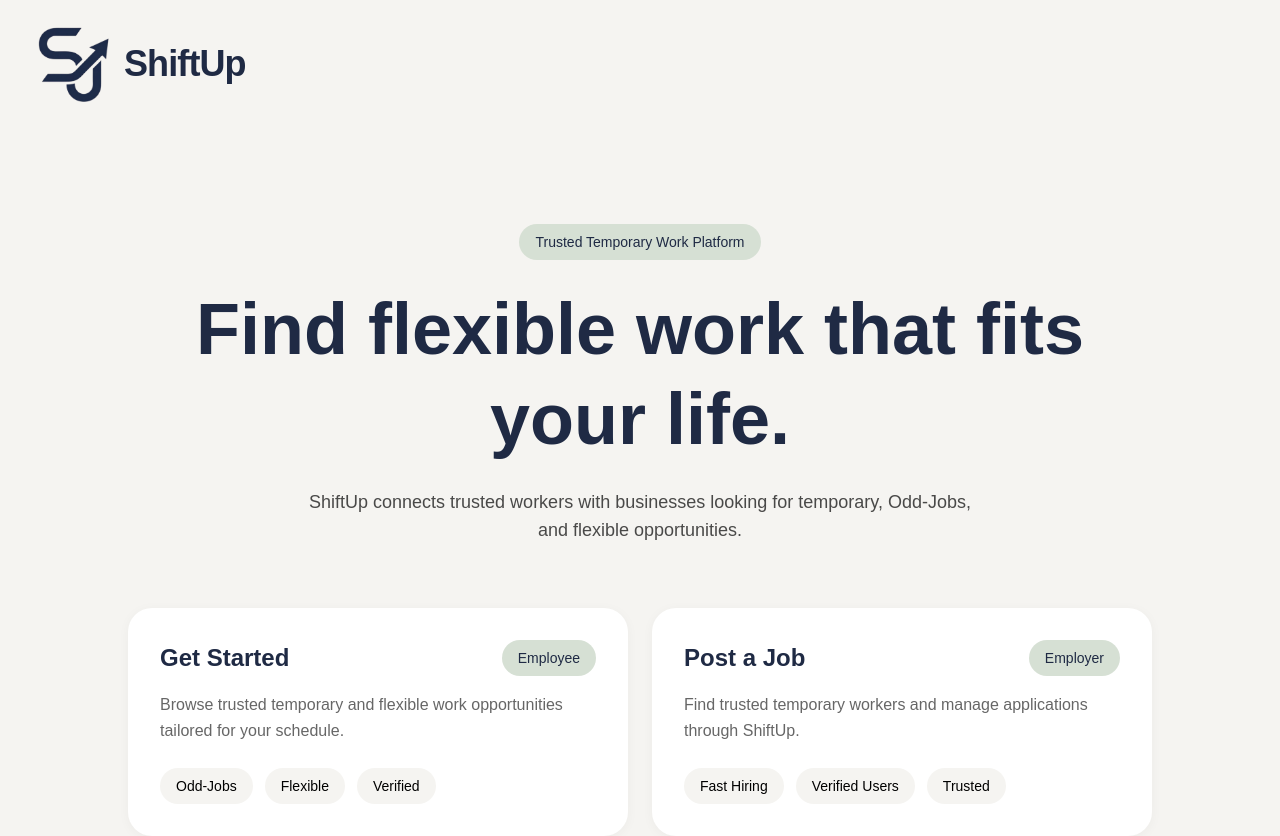
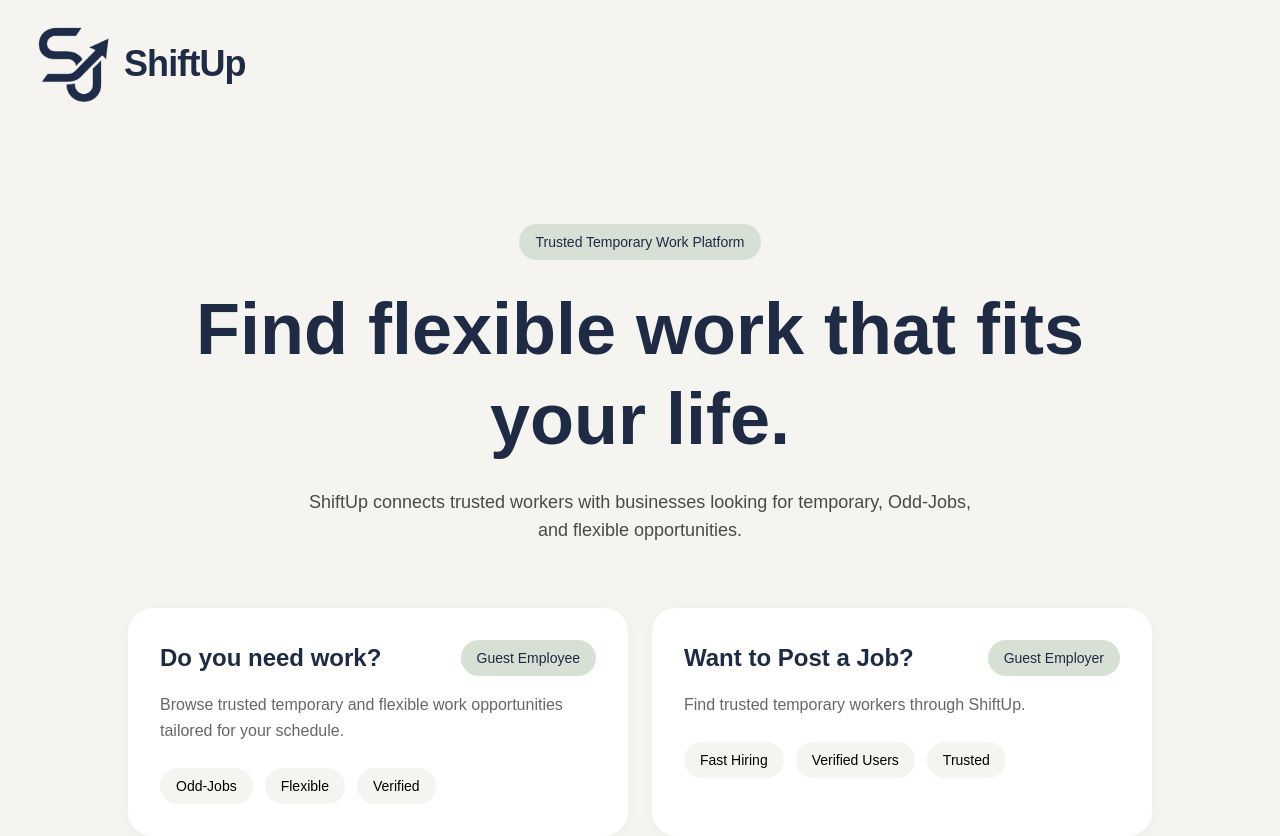
Before and after one commit to FaisalAlmarzouqi/Shiftup, a Next.js app in the folder frontend/: page / in a window 1280 px wide. Built offline with nearby package versions, Linux system fonts and the light colour scheme.

Commit message:
adding deployment

```diff
--- a/frontend/app/page.tsx
+++ b/frontend/app/page.tsx
@@ -49,11 +49,11 @@ export default function home() {
             <div className="mb-4 flex items-center justify-between">
 
               <h2 className="text-2xl font-bold text-[#1F2A44]">
-                Get Started
+                Do you need work?
               </h2>
 
               <span className="rounded-full bg-[#D6E0D4] px-4 py-2 text-sm font-medium text-[#1F2A44]">
-                Employee
+               Guest Employee
               </span>
 
             </div>
@@ -90,18 +90,17 @@ export default function home() {
             <div className="mb-4 flex items-center justify-between">
 
               <h2 className="text-2xl font-bold text-[#1F2A44]">
-                Post a Job
+                Want to Post a Job?
               </h2>
 
               <span className="rounded-full bg-[#D6E0D4] px-4 py-2 text-sm font-medium text-[#1F2A44]">
-                Employer
+               Guest Employer
               </span>
 
             </div>
 
             <p className="text-black/60 leading-relaxed">
-              Find trusted temporary workers and manage applications
-              through ShiftUp.
+              Find trusted temporary workers through ShiftUp.
             </p>
 
             <div className="mt-6 flex flex-wrap gap-3 text-sm">
```
